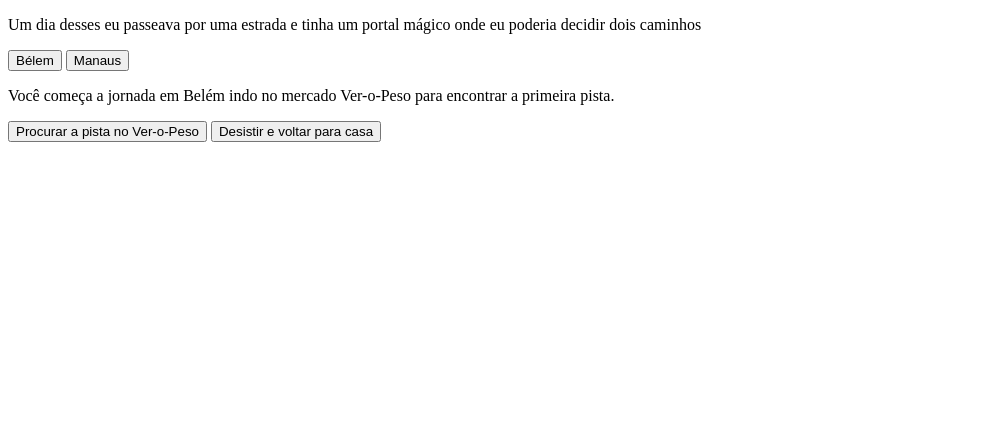
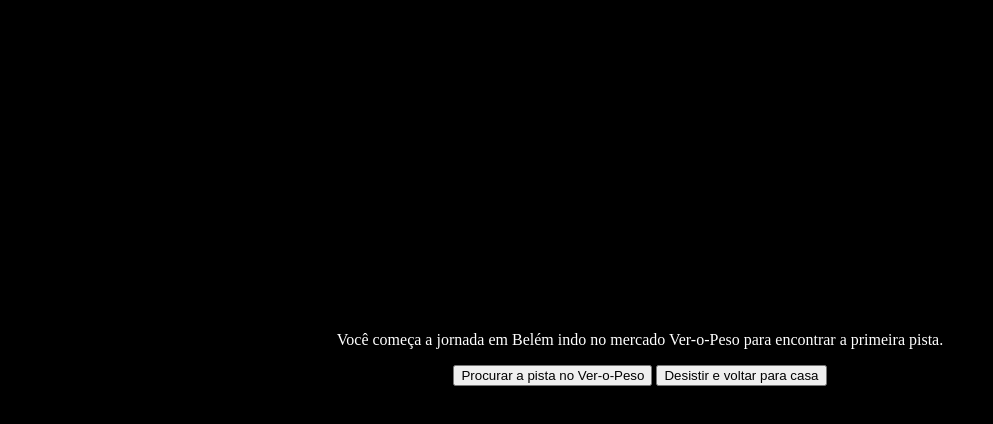
Before and after one commit to LuisOta130/Aventura, a plain HTML site: page index.html in a window 1280 px wide. Both pictures are taken after a click on the button "Bélem". Shown: the whole page, without its empty margins (0-993 px from the left). Drawn offline with Linux system fonts and the light colour scheme.

Commit message:
metade aula6

```diff
--- a/index.html
+++ b/index.html
@@ -4,6 +4,7 @@
     <meta charset="UTF-8">
     <meta name="viewport" content="width=device-width, initial-scale=1.0">
     <title>Aventura</title>
+    <link rel="stylesheet" href="style.css">
 </head>
 <body>
     <main>
@@ -12,11 +13,12 @@
             <button class="btn-proximo" data-proximo="1">Bélem</button>
             <button class="btn-proximo" data-proximo="2">Manaus</button>
         </div>
-     <div class="passo ativo" id="passo-1">
+     <div class="passo" id="passo-1">
             <p>Você começa a jornada em Belém indo no mercado Ver-o-Peso para encontrar a primeira pista.</p>
             <button class="btn-proximo" data-proximo="3">Procurar a pista no Ver-o-Peso</button>
             <button class="btn-proximo" data-proximo="4">Desistir e voltar para casa</button>
         </div>
     </main>
+    <script src="script.js"></script>
 </body>
 </html>
--- /dev/null
+++ b/script.js
@@ -0,0 +1,11 @@
+const avanca = document.querySelectorAll('.btn-proximo');
+
+avanca.forEach(button => {
+    button.addEventListener('click', function(){
+        const atual = document.querySelector('.ativo');
+        const proximoPasso = 'passo-' + this.getAttribute('data-proximo');
+
+        atual.classList.remove('ativo');
+        document.getElementById(proximoPasso).classList.add('ativo');
+    })
+})
--- a/style.css
+++ b/style.css
@@ -1,6 +1,6 @@
 body{
-    background-color: aqua;
-    color: red;
+    background-color: rgb(0, 0, 0);
+    color: rgb(255, 255, 255);
     display:flex;
     justify-content: center;
     align-items: center;
@@ -9,6 +9,27 @@ body{
 }
 
 button{
-    background-collor: #64A712
-    collor: white;
+    background-collor: #64A712;
+    color: rgb(0, 0, 0);
 }
+
+.passo{
+    display: none;
+}
+.passo.ativo{
+    display: block;
+}
+
+
+
+
+
+
+main{
+    text-align: center;
+    max-width: 90%;
+}
+
+img{
+    max-width: 90%;
+}
```
